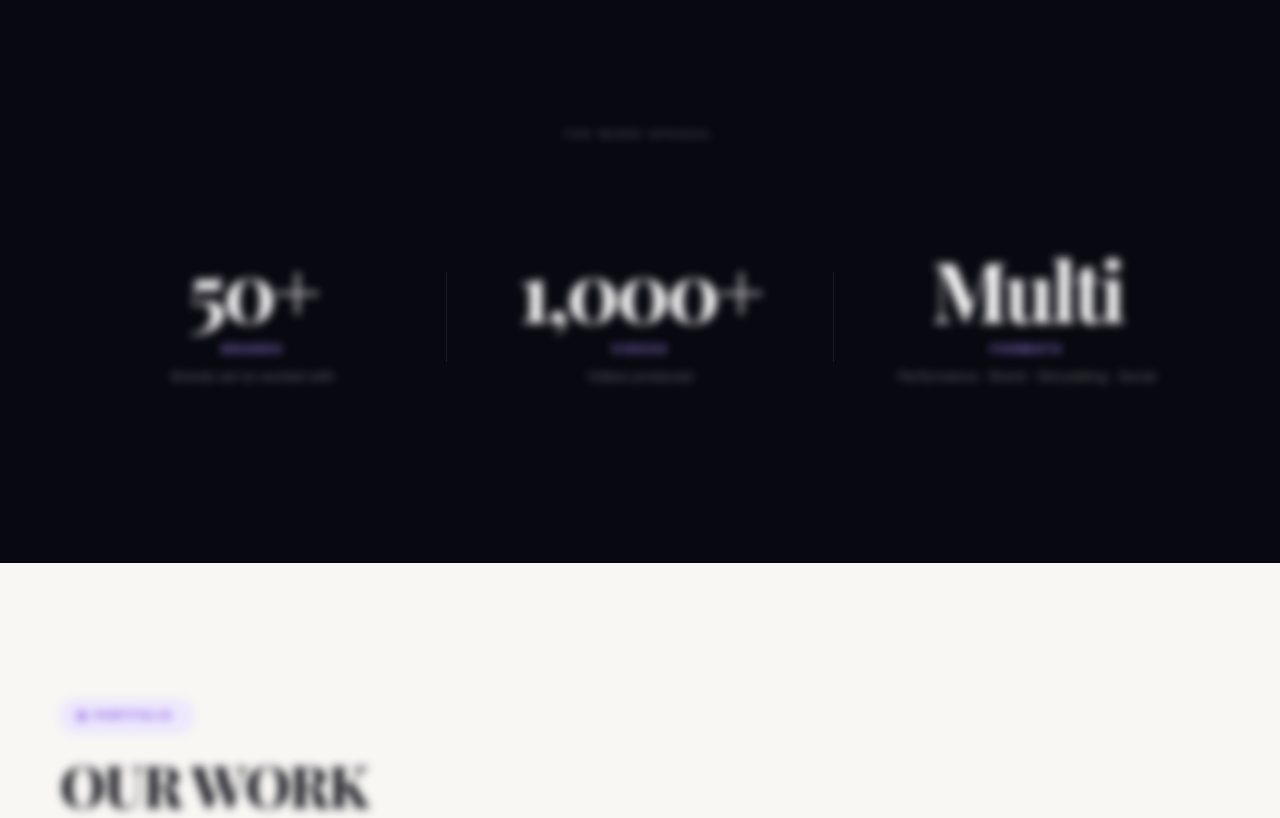
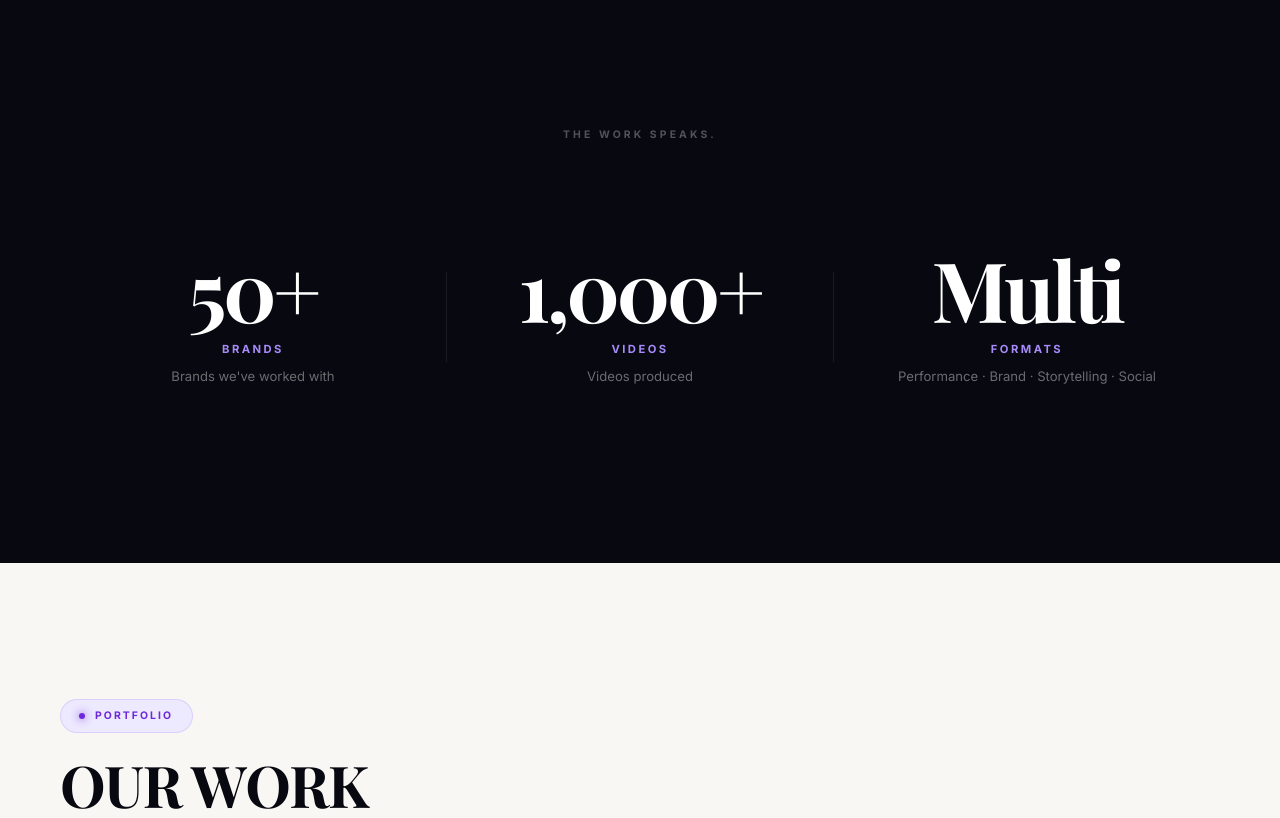
Before and after one commit to nandan069/ourelads, a website: page public/index.html in a window 1280 px wide. Shown: the part 920-1738 px from the top of the page. Drawn offline with nearby package versions, Linux system fonts and the light colour scheme; no server answers; a web font is replaced by a local one.

Commit message:
fix: remove blur on scroll-animated elements after visible

```diff
--- a/public/style.css
+++ b/public/style.css
@@ -155,6 +155,7 @@ ul {
 [data-animate].visible {
   opacity: 1;
   transform: none;
+  filter: blur(0px);
 }
 
 @media (max-width: 768px) {
```
